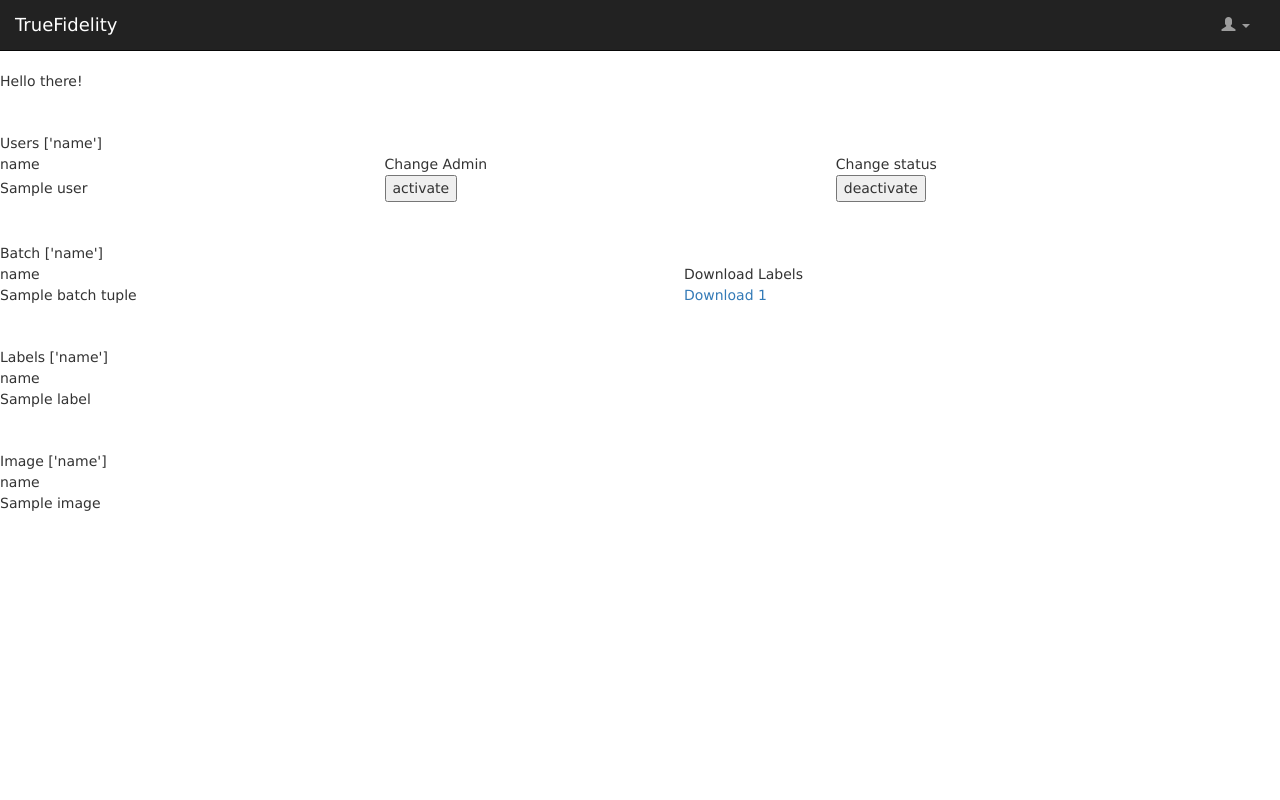
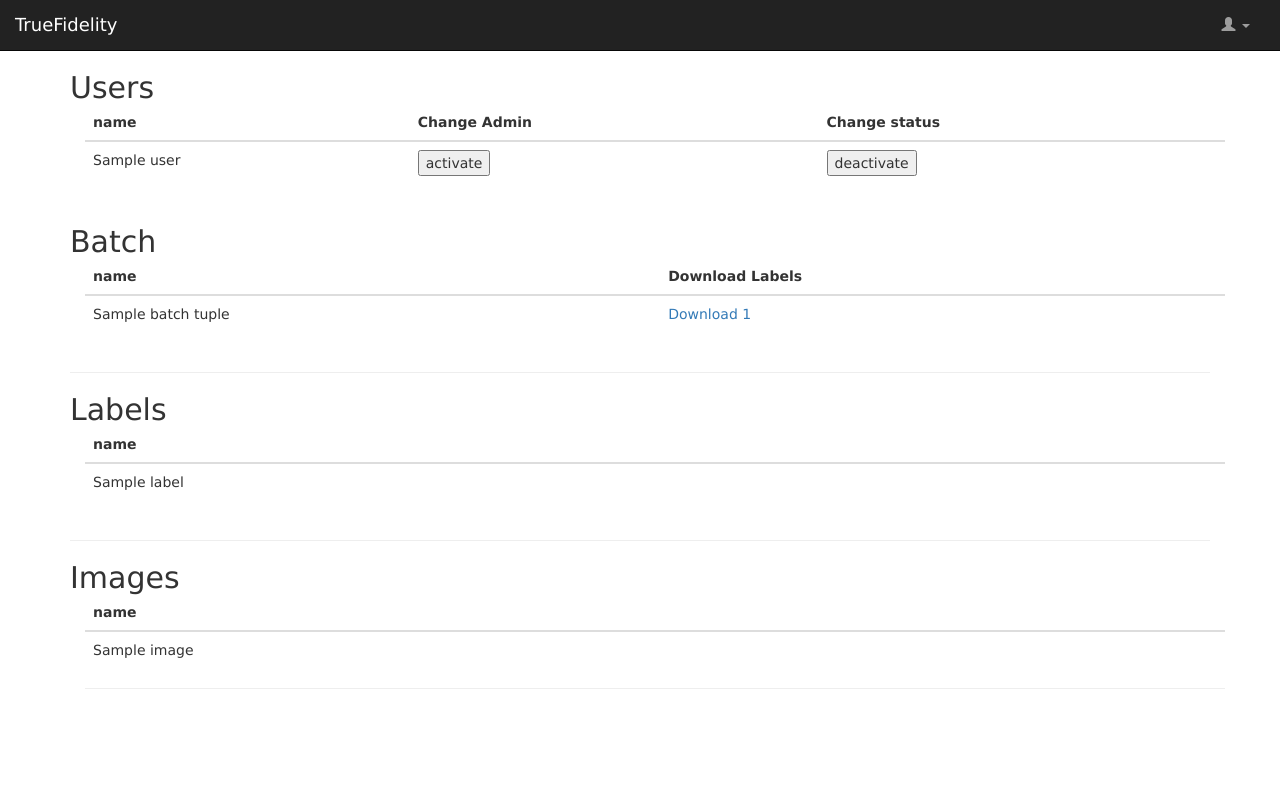
Before and after one commit to chaosdusk/TrueFidelity, a Python web app: template site/app/templates/tables.html in a window 1280 px wide. Run offline with Jinja, Linux system fonts and the light colour scheme; the template is opened without the code that fills it: most values are stand-ins (such as "Sample title", 1, 10 or a date in 2020); form fields are guessed from the names that the template uses; some libraries are stand-ins or nearby versions.

Commit message:
improved css for tables page

```diff
--- a/site/app/templates/tables.html
+++ b/site/app/templates/tables.html
@@ -5,28 +5,29 @@
 {% endblock %}
 
 {% block body %}
-Hello there!
-<hr>
-Users
-<table>
+<div class="container">
+<h2>Users</h2>
+<div class="container pre-scrollable">
+    <table class="table">
         {% if users|length > 0 %}
         {% set userkeys = users[0].__table__.columns._data.keys() %}
         {% endif %}
         {% for user in users %}
         {% if loop.first %}
         {% set userkeys = user.__table__.columns._data.keys() %}
-    {{ userkeys }}
+        <thead class="thead-dark">
             <TR>
                 {% for key in userkeys if key != "password_hash" %}
-        <TD class={{'c' ~ loop.index}}>{{ key }}</TD>
+                <TH class={{'c' ~ loop.index}}>{{ key }}</TH>
                 {% endfor %}
-        <TD>
+                <TH>
                     Change Admin
-        </TD>
-        <TD>
+                </TH>
+                <TH>
                     Change status
-        </TD>
+                </TH>
             </TR>
+        </thead>
         {% endif %}
 
         <TR>
@@ -62,24 +63,27 @@ Users
 
         {% endfor %}
     </table>
-<hr>
+</div>
+<br>
 
-Batch
-<table>
+<h2>Batch</h2>
+<div class="container pre-scrollable">
+    <table class="table">
         {% if batches|length > 0 %}
         {% set batchkeys = batches[0].__table__.columns._data.keys() %}
         {% endif %}
         {% for batch in batches %}
         {% if loop.first %}
-    {{ batchkeys }}
+        <thead class="thead-dark">
             <TR>
                 {% for key in batchkeys %}
-        <TD class={{'c' ~ loop.index}}>{{ key }}</TD>
+                <TH class={{'c' ~ loop.index}}>{{ key }}</TD>
                 {% endfor %}
-        <TD>
+                <TH>
                     Download Labels
-        </TD>
+                </TH>
             </TR>
+        </thead>
         {% endif %}
 
         <TR>
@@ -92,22 +96,25 @@ Batch
         </TR>
         {% endfor %}
     </table>
+</div>
 <hr>
 
-Labels
-<table>
+<h2>Labels</h2>
+<div class="container pre-scrollable">
+    <table class="table">
         {% if labels|length > 0 %}
         {% set labelkeys = labels[0].__table__.columns._data.keys() %}
         {% endif %}
         {% for label in labels %}
         {% if loop.first %}
         {% set labelkeys = label.__table__.columns._data.keys() %}
-    {{ labelkeys }}
+        <thead class="thead-dark">
             <TR>
                 {% for key in labelkeys %}
-        <TD class={{'c' ~ loop.index}}>{{ key }}</TD>
+                <TH class={{'c' ~ loop.index}}>{{ key }}</TD>
                 {% endfor %}
             </TR>
+        </thead>
         {% endif %}
 
         <TR>
@@ -117,21 +124,24 @@ Labels
         </TR>
         {% endfor %}
     </table>
+</div>
 <hr>
 
-Image
-<table>
+<h2>Images</h2>
+<div class="container pre-scrollable">
+<table class="table">
     {% if images|length > 0 %}
     {% set imagekeys = images[0].__table__.columns._data.keys() %}
     {% endif %}
     {% for image in images %}
     {% if loop.first %}
-    {{ imagekeys }}
+    <thead class="thead-dark">
         <TR>
             {% for key in imagekeys %}
-        <TD class={{'c' ~ loop.index}}>{{ key }}</TD>
+            <TH class={{'c' ~ loop.index}}>{{ key }}</TD>
             {% endfor %}
         </TR>
+    </thead>
     {% endif %}
 
     <TR>
@@ -142,5 +152,8 @@ Image
     {% endfor %}
 </table>
 <hr>
+</div>
 
+<br>
+</div>
 {% endblock %}
```
Lines whose indentation alone changed are shown as unchanged.
